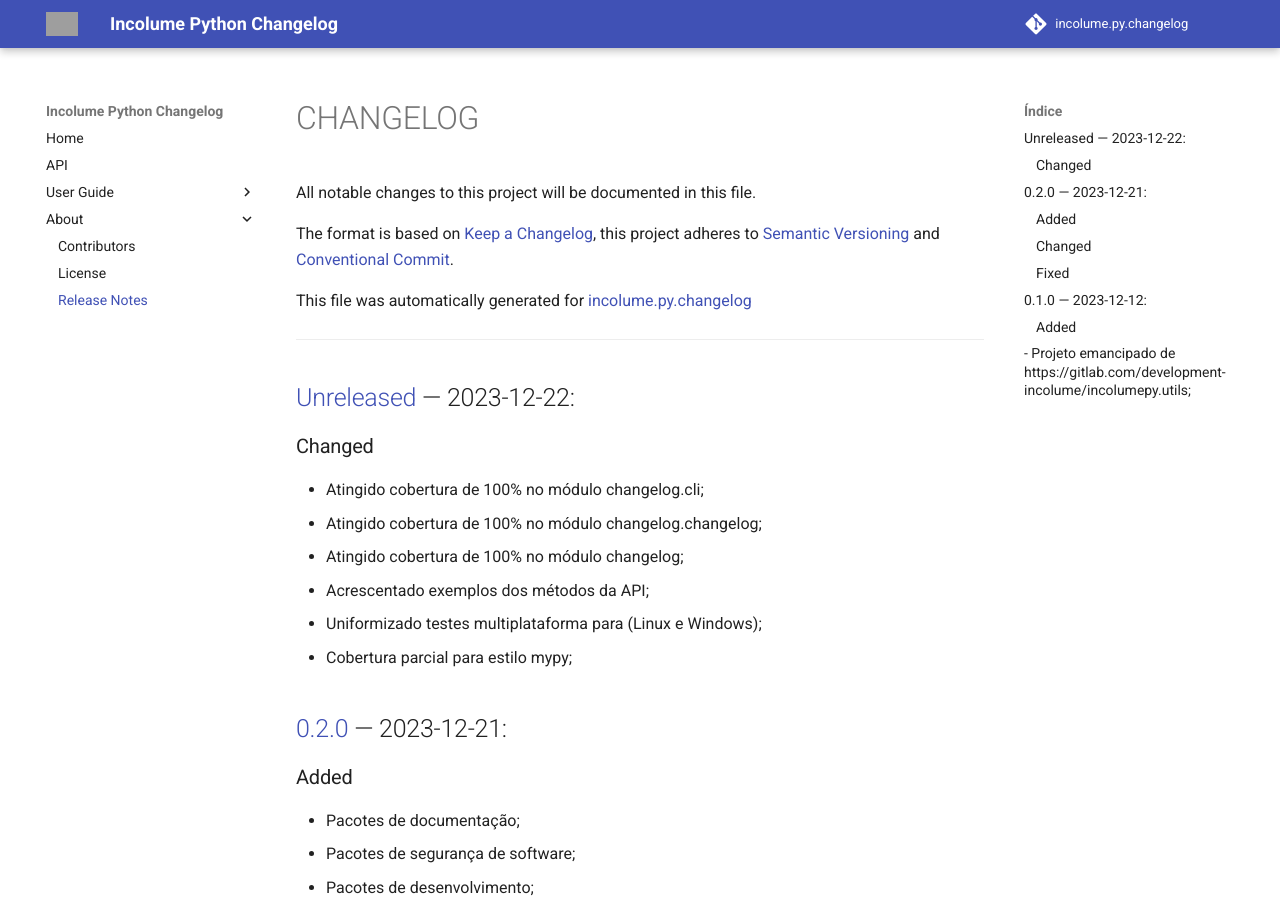
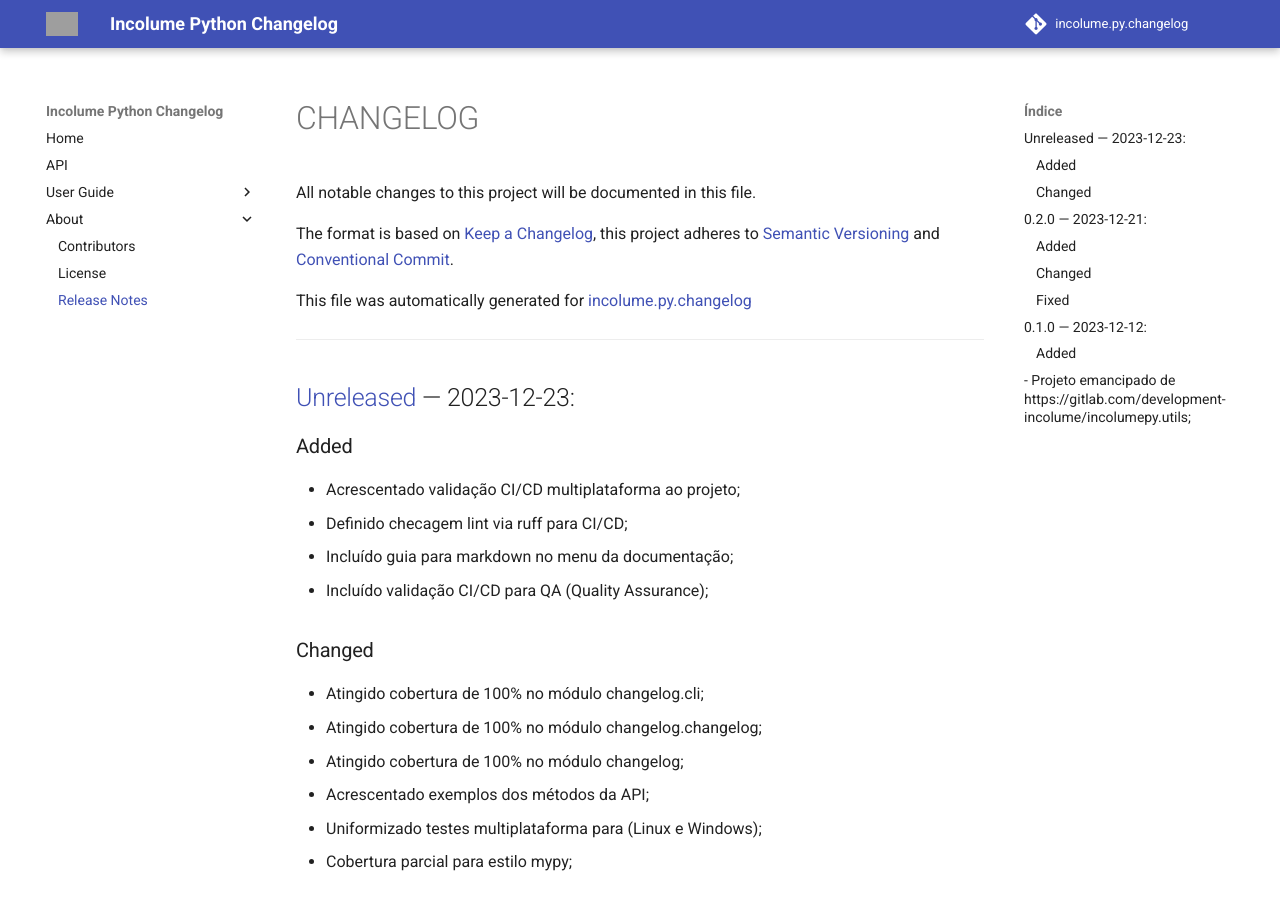
Before and after one commit to development-incolume/incolume.py.changelog, an MkDocs documentation site: the page built from docs/about/CHANGELOG.md, in a window 1280 px wide and 900 px high. Built offline with MkDocs 1.6.1 and Material for MkDocs 9.7.7, drawn with Linux system fonts in a browser that asks for light colours; comment, search, counter and statistics services are not loaded; grey boxes are pictures that could not be loaded.

Commit message:
docs: #31 atualização CHANGELOG.md

```diff
--- a/docs/about/CHANGELOG.md
+++ b/docs/about/CHANGELOG.md
@@ -5,12 +5,17 @@ All notable changes to this project will be documented in this file.
 
 The format is based on [Keep a Changelog](https://keepachangelog.com/en/1.0.0/), this project adheres to [Semantic Versioning](https://semver.org/spec/v2.0.0.html) and [Conventional Commit](https://www.conventionalcommits.org/pt-br/v1.0.0/).
 
-This file was automatically generated for [incolume.py.changelog](https://github.com/development-incolume/incolume.py.changelog/-/tree/0.3.0a1)
+This file was automatically generated for [incolume.py.changelog](https://github.com/development-incolume/incolume.py.changelog/-/tree/0.3.0a3)
 
 ---
 
 
-## [Unreleased]	 &#8212; 	2023-12-22:
+## [Unreleased]	 &#8212; 	2023-12-23:
+### Added
+  - Acrescentado validação CI/CD multiplataforma ao projeto;
+  - Definido checagem lint via ruff para CI/CD;
+  - Incluído guia para markdown no menu da documentação;
+  - Incluído validação CI/CD para QA (Quality Assurance);
 ### Changed
   - Atingido cobertura de 100% no módulo changelog.cli;
   - Atingido cobertura de 100% no módulo changelog.changelog;
```
